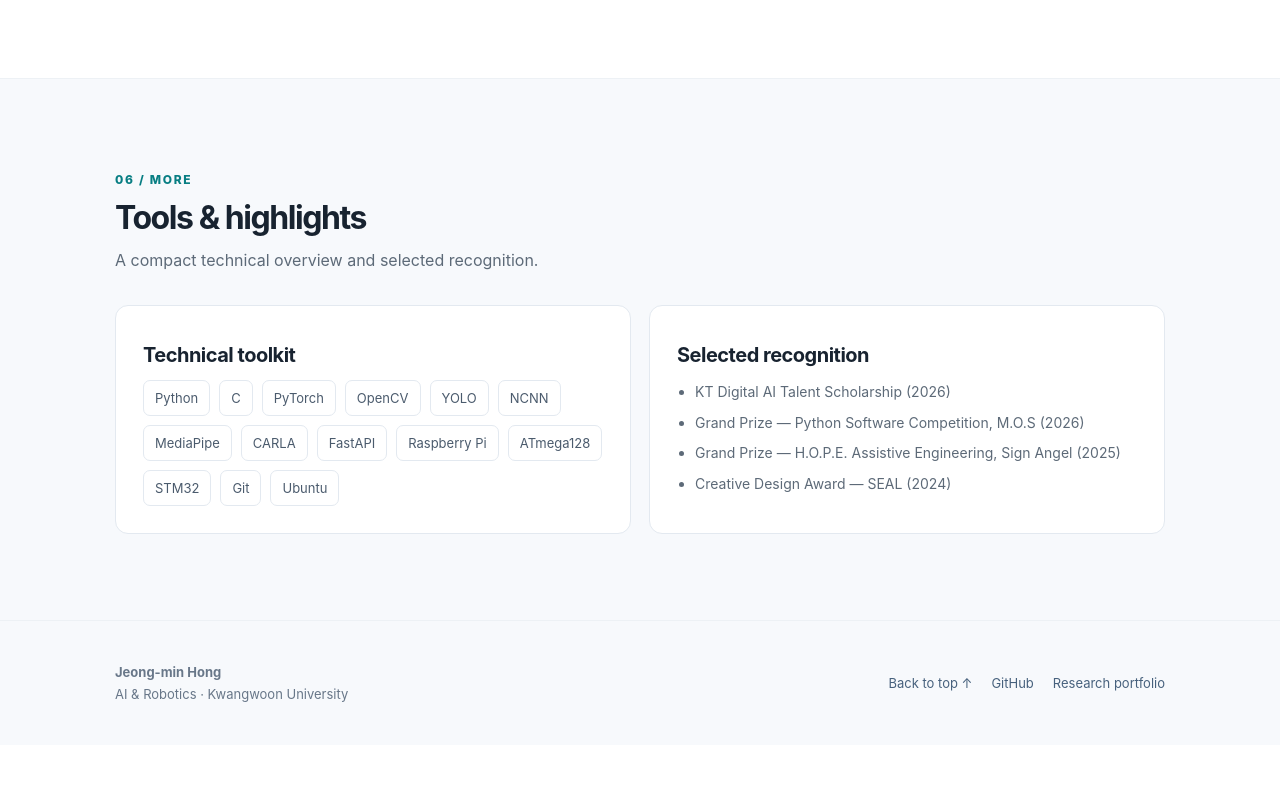
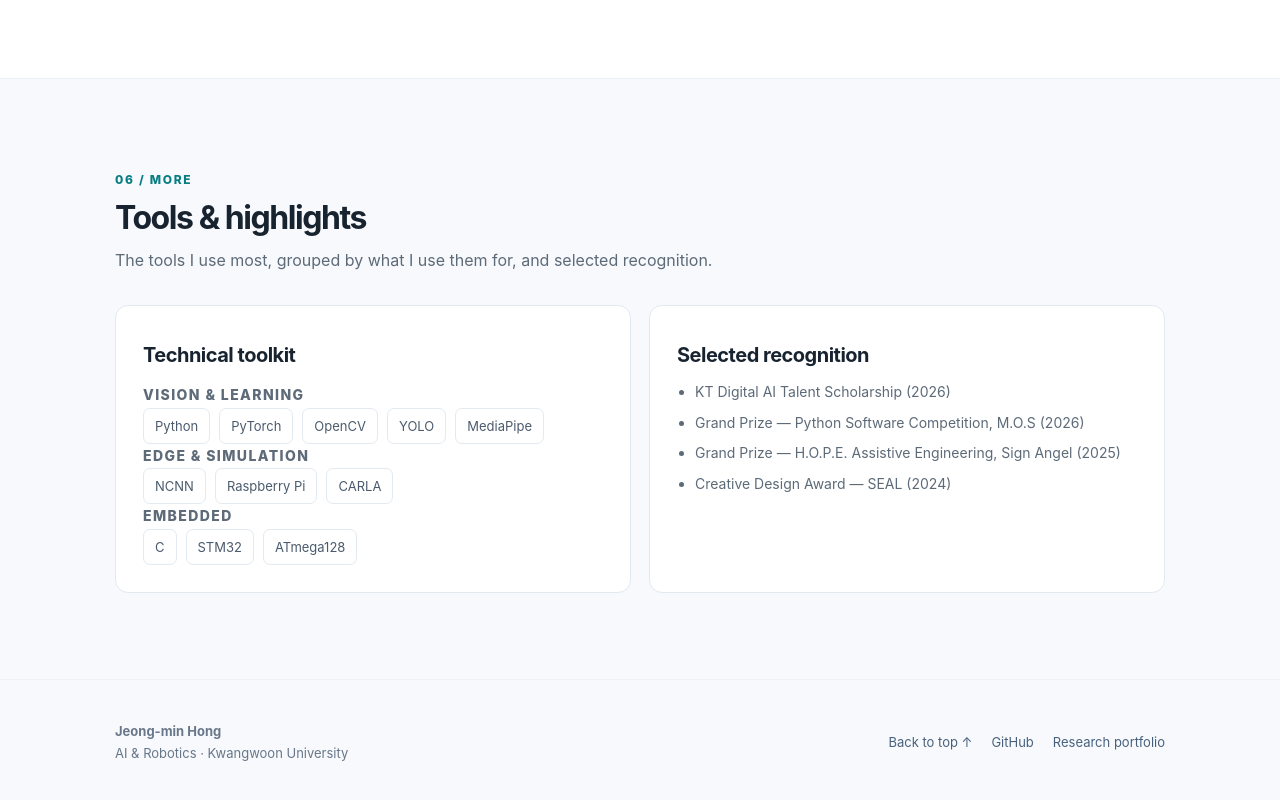
Before and after one commit to hongzzang-Lab/hongzzang-Lab, a plain HTML site: page docs/index.html in a window 1280 px wide. Shown: the part 4480-5280 px from the top of the page. Before the commit the page ends 5225 px from the top, so only its background shows below. Drawn offline with Linux system fonts and the light colour scheme.

Commit message:
Website: focus the technical toolkit and group it by use

```diff
--- a/docs/index.html
+++ b/docs/index.html
@@ -169,9 +169,9 @@
 
     <section class="section alt" id="skills">
       <div class="wrap">
-        <div class="section-heading"><div><span class="section-kicker">06 / More</span><h2>Tools &amp; highlights</h2><p class="section-intro">A compact technical overview and selected recognition.</p></div></div>
+        <div class="section-heading"><div><span class="section-kicker">06 / More</span><h2>Tools &amp; highlights</h2><p class="section-intro">The tools I use most, grouped by what I use them for, and selected recognition.</p></div></div>
         <div class="two-grid">
-          <div class="content-card"><h3>Technical toolkit</h3><div class="skills-list" aria-label="Technologies"><span>Python</span><span>C</span><span>PyTorch</span><span>OpenCV</span><span>YOLO</span><span>NCNN</span><span>MediaPipe</span><span>CARLA</span><span>FastAPI</span><span>Raspberry Pi</span><span>ATmega128</span><span>STM32</span><span>Git</span><span>Ubuntu</span></div></div>
+          <div class="content-card"><h3>Technical toolkit</h3><p class="mini-title" style="margin-top:14px">Vision &amp; learning</p><div class="skills-list" aria-label="Vision and learning tools"><span>Python</span><span>PyTorch</span><span>OpenCV</span><span>YOLO</span><span>MediaPipe</span></div><p class="mini-title">Edge &amp; simulation</p><div class="skills-list" aria-label="Edge deployment and simulation tools"><span>NCNN</span><span>Raspberry Pi</span><span>CARLA</span></div><p class="mini-title">Embedded</p><div class="skills-list" aria-label="Embedded tools"><span>C</span><span>STM32</span><span>ATmega128</span></div></div>
           <div class="content-card"><h3>Selected recognition</h3><ul class="small-list"><li>KT Digital AI Talent Scholarship (2026)</li><li>Grand Prize — Python Software Competition, M.O.S (2026)</li><li>Grand Prize — H.O.P.E. Assistive Engineering, Sign Angel (2025)</li><li>Creative Design Award — SEAL (2024)</li></ul></div>
         </div>
       </div>
```
